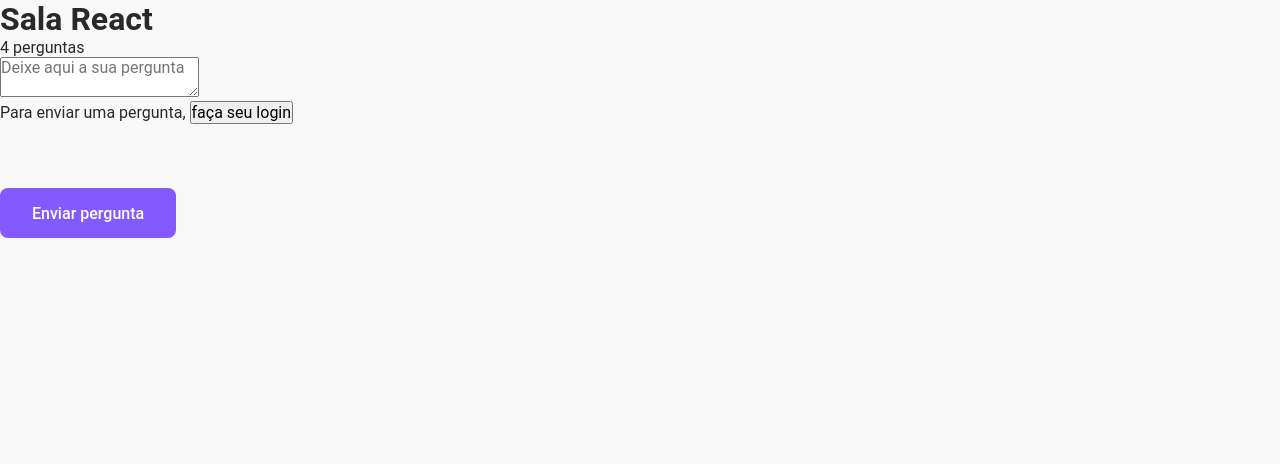
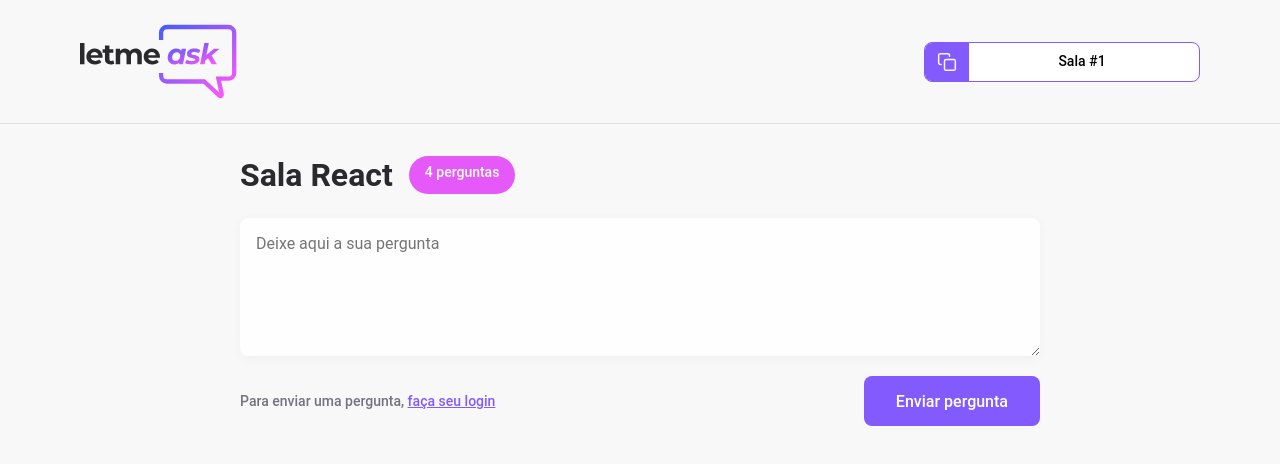
Before and after one commit to rafaelsantos12/letmeask, a React (Create React App) app: page /rooms/1 in a window 1280 px wide. Shown: the top 464 px of the page. Built offline with nearby package versions, Linux system fonts and the light colour scheme; no server answers; the HTML template or start-up script is replaced by a standard one.

Commit message:
Style sala pergunda

```diff
--- /dev/null
+++ b/src/components/RoomCode.tsx
@@ -0,0 +1,24 @@
+import copyImg from '../assets/images/copy.svg'
+import '../styles/room-code.scss';
+
+
+type RoomCodeProps = {
+    code: string;
+}
+
+export function RoomCode ( props: RoomCodeProps){
+
+    function copyRoomCodeToClipboard (){
+        navigator.clipboard.writeText(props.code)
+
+    }
+
+    return(
+        <button className="room-code" onClick={copyRoomCodeToClipboard}>
+            <div>
+                <img src={copyImg} alt="Copiar código" />
+            </div>
+            <span>Sala #{props.code}</span>
+        </button>
+    );
+}
--- a/src/pages/Room.tsx
+++ b/src/pages/Room.tsx
@@ -1,19 +1,30 @@
+import { useParams } from 'react-router';
 import logoImg from '../assets/images/logo.svg';
 import { Button } from '../components/Button';
+import { RoomCode } from '../components/RoomCode';
+import '../styles/room.scss'
+
+
+type RoomParams ={
+    id: string;
+}
 
 export  function Room() {
+
+    const params = useParams<RoomParams>();
+
     return(
         <div id="page-room">
-            <head>
+            <header>
                 <div className="content">
-                    <img src={logoImg} alt="Letmeask" />
-                    <div>
-                        código
-                    </div>
+                  <img src={logoImg} alt="letmeask" />
+
+                        <RoomCode code={params.id}/>
+
                 </div>
-            </head>
+            </header>
 
-            <main className="content">
+            <main >
                 <div className="room-title">
                     <h1>Sala React</h1>
                     <span>4 perguntas</span>
--- a/src/styles/button.scss
+++ b/src/styles/button.scss
@@ -1,5 +1,5 @@
 .button{
-    margin-top: 64px;
+
     height: 50px;
     border-radius: 8px;
     font-weight: 500;
--- /dev/null
+++ b/src/styles/room-code.scss
@@ -0,0 +1,29 @@
+.room-code{
+    height: 40px;
+    border-radius: 8px;
+    overflow: hidden;
+
+    background: #fff;
+    border: 1px solid #835afd;
+    cursor: pointer;
+
+    display: flex;
+
+    div{
+        background: #835afd;
+        padding: 9px 12px;
+        display: flex;
+        justify-content: center;
+        align-items: center;
+    }
+
+    span{
+        display: block;
+        align-items: center;
+        flex: 1;
+        padding: 10px 16px 0 12px;
+        width: 230px;
+        font-size: 14px;
+        font-weight: 500;
+    }
+}
--- /dev/null
+++ b/src/styles/room.scss
@@ -0,0 +1,80 @@
+#page-room{
+    header {
+        padding: 24px;
+        border-bottom: 1px solid #e2e2e2;
+
+
+        .content{
+            max-width: 1120px;
+            margin: 0 auto;
+            display: flex;
+            justify-content: space-between;
+            align-items: center;
+
+            > img{
+                max-width: 800px;
+            }
+        }
+    }
+
+    main{
+        max-width: 800px;
+        margin: 0 auto;
+
+        .room-title{
+            margin: 32px 0 24px;
+            display: flex;
+            align-items: 24px;
+            color: #29292e;
+
+            span{
+                margin-left: 16px;
+                background: #e559f9;
+                border-radius: 9999px;
+                padding: 8px 16px;
+                color: #fff;
+                font-weight: 500;
+                font-size: 14px;
+            }
+        }
+
+
+    }
+
+    form{
+        textarea{
+            width: 100%;
+            border: 0;
+            padding: 16px;
+            border-radius: 8px;
+            background: #fefefe;
+            box-shadow: 0 2px 12px rgba(0, 0, 0, 0.04);
+            resize: vertical;
+            min-height: 138px;
+        }
+
+        .form-footer{
+            display: flex;
+            justify-content: space-between;
+            align-items: center;
+            margin-top: 16px;
+
+            span{
+                font-size: 14px;
+                color: #737380;
+                font-weight: 500;
+
+
+                button{
+                    background: transparent;
+                    border: 0;
+                    cursor: pointer;
+                    color: #835afd;
+                    text-decoration: underline;
+                    font-size: 14px;
+                    font-weight: 500;
+                }
+            }
+        }
+    }
+}
```
